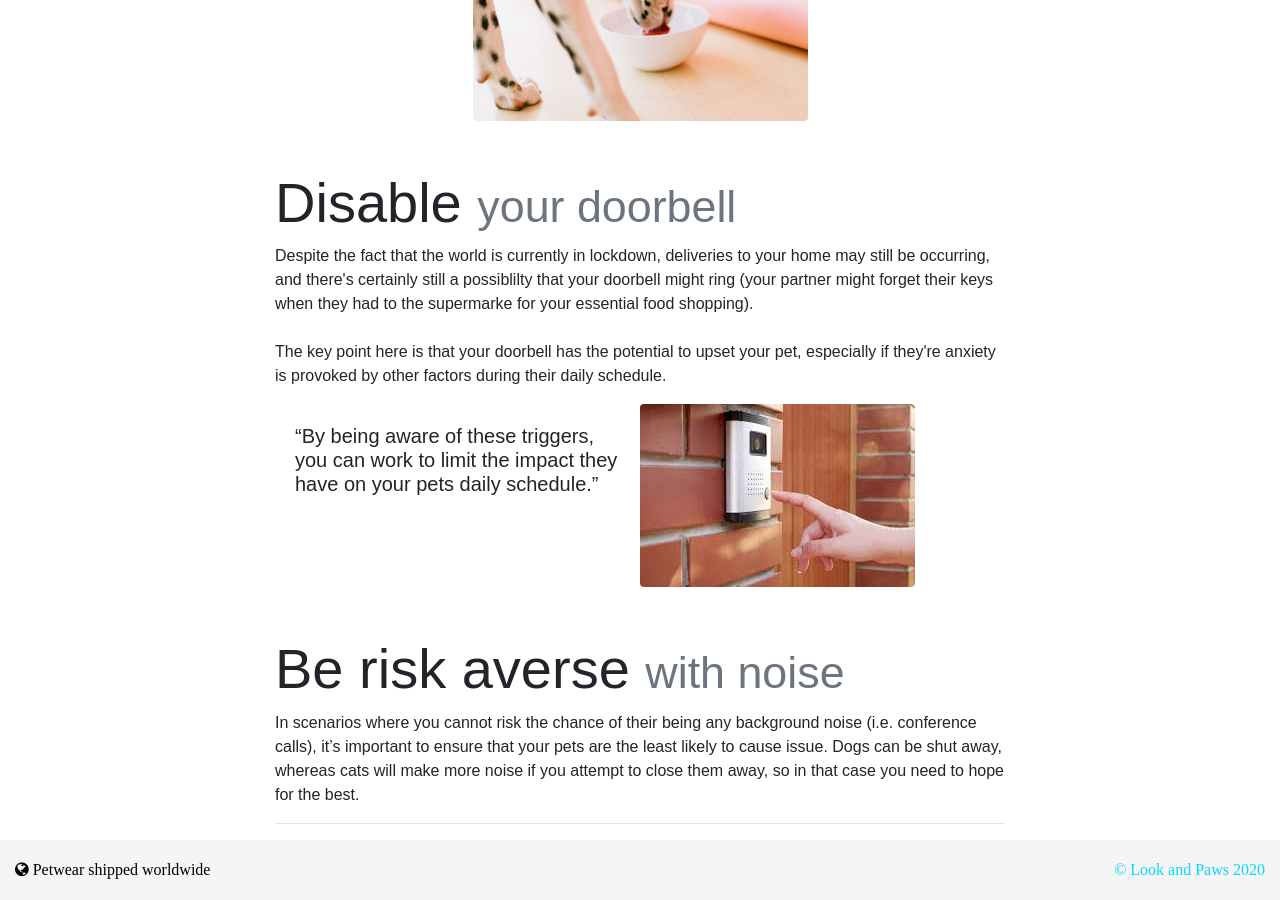
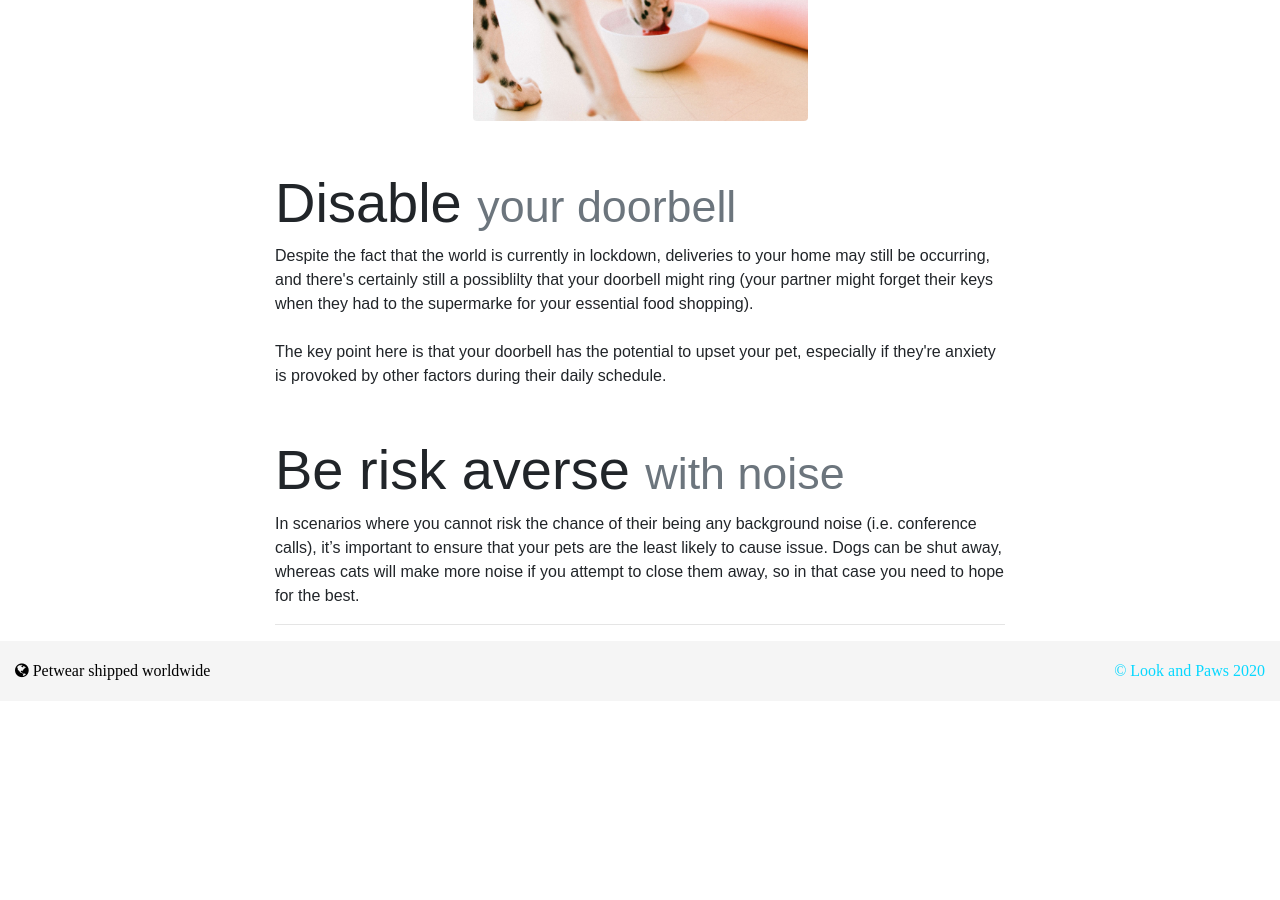
Before and after one commit to lookandpaws/lookandpaws.github.io, a Jekyll site: the page built from blog/keeping-your-pet-calm-during-lockdown.html, in a window 1280 px wide and 900 px high, scrolled down 2562 px. Built offline with Jekyll 4.4.1, drawn with Linux system fonts in a browser that asks for light colours; nearby versions of some CDN libraries; some web fonts are replaced; after the commit the page ends 3263 px from its top, so only the background shows below that.

Commit message:
Clean up

```diff
--- a/blog/keeping-your-pet-calm-during-lockdown.html
+++ b/blog/keeping-your-pet-calm-during-lockdown.html
@@ -86,21 +86,6 @@ layout: default
           Despite the fact that the world is currently in lockdown, deliveries to your home may still be occurring, and there's certainly still a possiblilty that your doorbell might ring (your partner might forget their keys when they had to the supermarke for your essential food shopping).<br/><br/>The key point here is that your doorbell has the potential to upset your pet, especially if they're anxiety is provoked by other factors during their daily schedule.
         </p>
 
-        <div class="card mb-3 border-0">
-          <div class="row no-gutters">
-            <div class="col-md-6">
-              <div class="card-body">
-                <h5 class="card-text">
-                  <q>By being aware of these triggers, you can work to limit the impact they have on your pets daily schedule.</q>
-                </h5>
-              </div>
-            </div>
-            <div class="col-md-6">
-              <img src="/images/Look_and_Paws_Blog_Keeping_Your_Pet_Calm_During_Lockdown_5.jpeg" alt="..." class="img-fluid rounded">
-            </div>
-          </div>
-        </div>
-
         <h3 class="display-4 mt-5 mb-2">
           Be risk averse
           <small class="text-muted">with noise</small>
```
Also changed, not shown: images/Look_and_Paws_Blog_Keeping_Your_Pet_Calm_During_Lockdown_5.jpeg (deleted).
